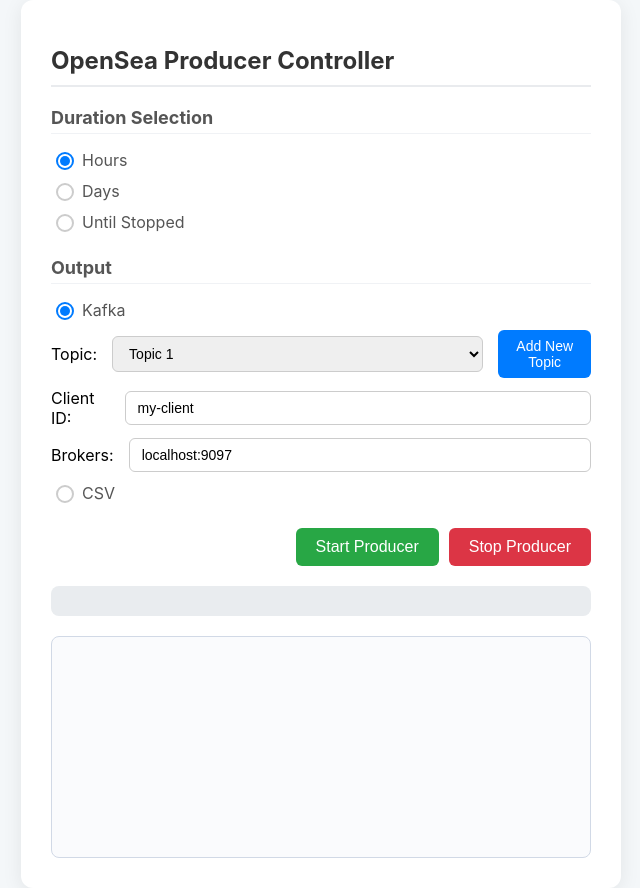
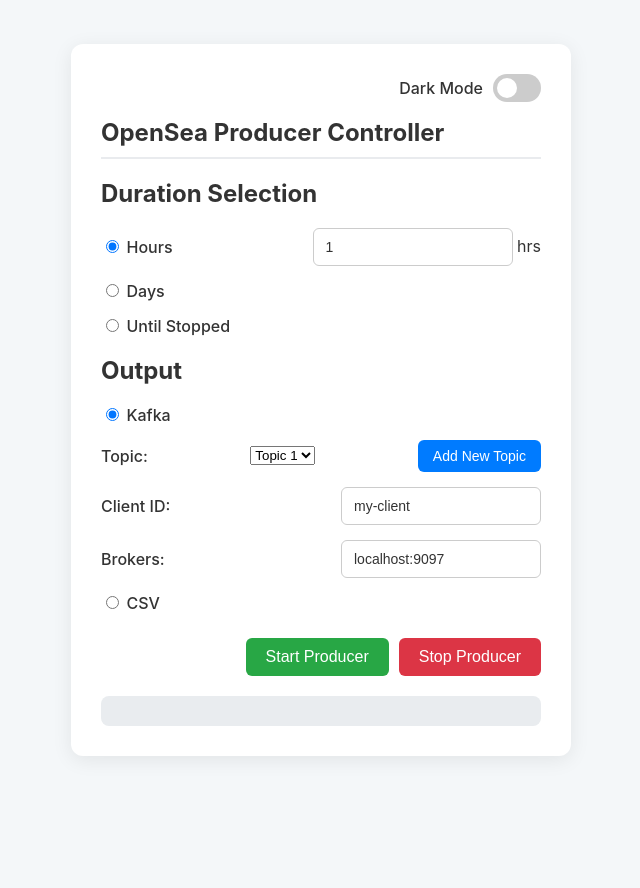
Before and after one commit to jbgithub22/docker_kafka-opensea_producer, a website: page public/index.html in a window 1280 px wide. Shown: the whole page, without its empty margins (319-959 px from the left). After the commit the page ends 800 px from the top, so only its background shows below. Drawn offline with Linux system fonts and the light colour scheme.

Commit message:
added ui dark mode

```diff
--- a/public/index.html
+++ b/public/index.html
@@ -7,6 +7,13 @@
 </head>
 <body>
     <div class="container">
+        <div class="switch-container">
+            <span class="switch-label">Dark Mode</span>
+            <label class="switch">
+                <input type="checkbox" id="darkModeToggle">
+                <span class="slider"></span>
+            </label>
+        </div>
         <h1>OpenSea Producer Controller</h1>
         <form id="producer-form">
             <div class="feature-group">
@@ -94,5 +101,11 @@
         <div id="log-console"></div>
     </div>
     <script src="script.js"></script>
+    <script>
+        const darkModeToggle = document.getElementById('darkModeToggle');
+        darkModeToggle.addEventListener('change', () => {
+            document.body.classList.toggle('dark-mode', darkModeToggle.checked);
+        });
+    </script>
 </body>
 </html>
--- a/public/style.css
+++ b/public/style.css
@@ -1,94 +1,99 @@
+:root {
+    --background-color: #f4f7f9;
+    --text-color: #333;
+    --container-bg: #ffffff;
+    --border-color: #e9ebee;
+    --input-border: #ccc;
+    --input-focus-shadow: rgba(0, 123, 255, 0.25);
+    --button-start-bg: #28a745;
+    --button-start-hover-bg: #218838;
+    --button-stop-bg: #dc3545;
+    --button-stop-hover-bg: #c82333;
+    --status-bg: #e9ecef;
+    --switch-bg: #ccc;
+    --switch-circle: #fff;
+    --switch-hover: #b0b0b0;
+}
+
+body.dark-mode {
+    --background-color: #1a1a1a;
+    --text-color: #e0e0e0;
+    --container-bg: #2d2d2d;
+    --border-color: #444;
+    --input-border: #555;
+    --input-focus-shadow: rgba(0, 123, 255, 0.4);
+    --button-start-bg: #1c7c34;
+    --button-start-hover-bg: #156228;
+    --button-stop-bg: #a32936;
+    --button-stop-hover-bg: #8c212d;
+    --status-bg: #3c3c3c;
+    --switch-bg: #555;
+    --switch-circle: #888;
+    --switch-hover: #777;
+}
+
 body {
     font-family: -apple-system, BlinkMacSystemFont, 'Segoe UI', Roboto, Helvetica, Arial, sans-serif;
-            background-color: #f4f7f9;
+    background-color: var(--background-color);
+    color: var(--text-color);
     display: flex;
     justify-content: center;
     align-items: center;
     min-height: 100vh;
     margin: 0;
+    transition: background-color 0.3s, color 0.3s;
 }
+
 .container {
-            background-color: #ffffff;
+    background-color: var(--container-bg);
     border-radius: 12px;
     box-shadow: 0 4px 20px rgba(0, 0, 0, 0.08);
     padding: 30px;
     width: 100%;
-            max-width: 600px;
+    max-width: 500px;
     box-sizing: border-box;
+    transition: background-color 0.3s;
 }
+
 h1 {
-            color: #333;
     font-size: 24px;
     margin-bottom: 20px;
-            border-bottom: 2px solid #e9ebee;
+    border-bottom: 2px solid var(--border-color);
     padding-bottom: 10px;
+    transition: border-color 0.3s;
 }
-        .feature-group {
-            margin-bottom: 25px;
-        }
-        .feature-group h2 {
-            font-size: 18px;
-            color: #555;
-            margin-bottom: 15px;
-            border-bottom: 1px solid #f0f2f5;
-            padding-bottom: 5px;
-        }
+
 .form-row {
     display: flex;
     align-items: center;
-            gap: 15px;
-            margin-bottom: 10px;
+    justify-content: space-between;
+    margin-bottom: 15px;
 }
-        .radio-container {
-            display: flex;
-            align-items: center;
-            gap: 5px;
-            cursor: pointer;
+
+label {
+    font-weight: 500;
 }
-        .radio-container input[type="radio"] {
-            -webkit-appearance: none;
-            -moz-appearance: none;
-            appearance: none;
-            width: 18px;
-            height: 18px;
-            border-radius: 50%;
-            border: 2px solid #ccc;
-            outline: none;
-            transition: border-color 0.2s ease-in-out;
-        }
-        .radio-container input[type="radio"]:checked {
-            border-color: #007bff;
-        }
-        .radio-container input[type="radio"]:checked::before {
-            content: '';
-            display: block;
-            width: 10px;
-            height: 10px;
-            margin: 2px;
-            border-radius: 50%;
-            background-color: #007bff;
-        }
-        .radio-container label {
-            color: #555;
-            cursor: pointer;
-        }
-        .input-text-container {
-            display: none;
-        }
-        input[type="number"], input[type="text"], select {
-            padding: 8px 12px;
-            border: 1px solid #ccc;
+
+input[type="number"],
+input[type="text"] {
+    padding: 10px 12px;
+    border: 1px solid var(--input-border);
     border-radius: 6px;
     font-size: 14px;
-            width: 100%;
+    width: 200px;
     box-sizing: border-box;
-            transition: border-color 0.2s;
+    background-color: var(--container-bg);
+    color: var(--text-color);
+    transition: border-color 0.2s, background-color 0.3s;
 }
-        input[type="number"]:focus, input[type="text"]:focus, select:focus {
+
+input[type="number"]:focus,
+input[type="text"]:focus {
     outline: none;
     border-color: #007bff;
-            box-shadow: 0 0 0 3px rgba(0, 123, 255, 0.25);
+    box-shadow: 0 0 0 3px var(--input-focus-shadow);
 }
+
 .add-topic-btn, .file-browse-btn {
     background-color: #007bff;
     color: #fff;
@@ -102,14 +107,15 @@
 .add-topic-btn:hover, .file-browse-btn:hover {
     background-color: #0056b3;
 }
+
 .actions {
     margin-top: 25px;
     display: flex;
     gap: 10px;
     justify-content: flex-end;
 }
+
 .actions button {
-            background-color: #28a745;
     color: #fff;
     border: none;
     padding: 10px 20px;
@@ -118,36 +124,92 @@
     cursor: pointer;
     transition: background-color 0.2s;
 }
+
+#startButton {
+    background-color: var(--button-start-bg);
+}
+
 #stopButton {
-            background-color: #dc3545;
+    background-color: var(--button-stop-bg);
 }
-        .actions button:hover {
-            background-color: #218838;
+
+#startButton:hover {
+    background-color: var(--button-start-hover-bg);
 }
+
 #stopButton:hover {
-            background-color: #c82333;
+    background-color: var(--button-stop-hover-bg);
 }
+
 #status {
     margin-top: 20px;
     padding: 15px;
-            background-color: #e9ecef;
+    background-color: var(--status-bg);
     border-radius: 8px;
-            color: #333;
+    color: var(--text-color);
+    transition: background-color 0.3s, color 0.3s;
 }
-        #log-console {
-            margin-top: 20px;
-            border: 1px solid #d1d9e6;
-            border-radius: 8px;
-            height: 200px;
-            overflow-y: scroll;
-            background-color: #fafbfd;
-            padding: 10px;
-            font-family: monospace;
-            font-size: 12px;
-            color: #4a4a4a;
+
+.switch-container {
+    display: flex;
+    justify-content: flex-end;
+    margin-bottom: 15px;
+    align-items: center;
 }
-        .log-entry {
-            margin-bottom: 5px;
-            white-space: pre-wrap; /* Preserve whitespace and wrap long lines */
-            word-wrap: break-word; /* Break long words */
+
+.switch-label {
+    font-weight: 500;
+    margin-right: 10px;
 }
+
+/* The switch - the box around the slider */
+.switch {
+    position: relative;
+    display: inline-block;
+    width: 48px;
+    height: 28px;
+}
+
+/* Hide default HTML checkbox */
+.switch input {
+    opacity: 0;
+    width: 0;
+    height: 0;
+}
+
+/* The slider */
+.slider {
+    position: absolute;
+    cursor: pointer;
+    top: 0;
+    left: 0;
+    right: 0;
+    bottom: 0;
+    background-color: var(--switch-bg);
+    transition: 0.4s;
+    border-radius: 28px;
+}
+
+.slider:before {
+    position: absolute;
+    content: "";
+    height: 20px;
+    width: 20px;
+    left: 4px;
+    bottom: 4px;
+    background-color: var(--switch-circle);
+    transition: 0.4s;
+    border-radius: 50%;
+}
+
+input:checked + .slider {
+    background-color: #2196F3;
+}
+
+input:hover + .slider {
+    background-color: var(--switch-hover);
+}
+
+input:checked + .slider:before {
+    transform: translateX(20px);
+}
```
Lines whose indentation alone changed are shown as unchanged.
